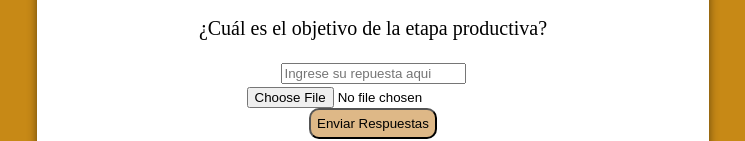
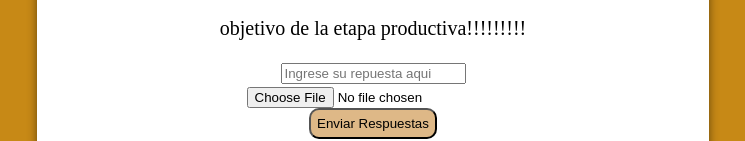
Before and after one commit to JesusRamirez24/preguntas, a plain HTML site: page index.html in a window 1280 px wide. Shown: the part 552-693 px from the top of the page, without its empty margins (267-1012 px from the left). Drawn offline with Linux system fonts and the light colour scheme.

Commit message:
version 1.4

```diff
--- a/index.html
+++ b/index.html
@@ -29,7 +29,7 @@
         <input type="radio" id="btnradio" name="respuesta2" value="c"> c) Tecnología<br>
     </div>
     <div id="pregunta1" class="pregunta">
-        <p>¿Cuál es el objetivo de la etapa productiva?</p>
+        <p>objetivo de la etapa productiva!!!!!!!!!</p>
         <input type="text" id="btnradio" name="respuesta1"  placeholder="Ingrese su repuesta aqui"><br>
 
     </div>
```
